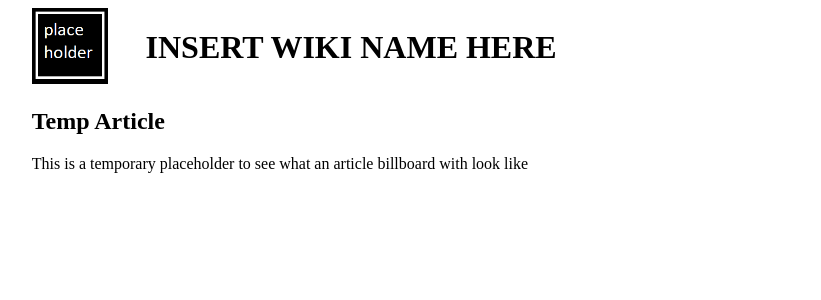
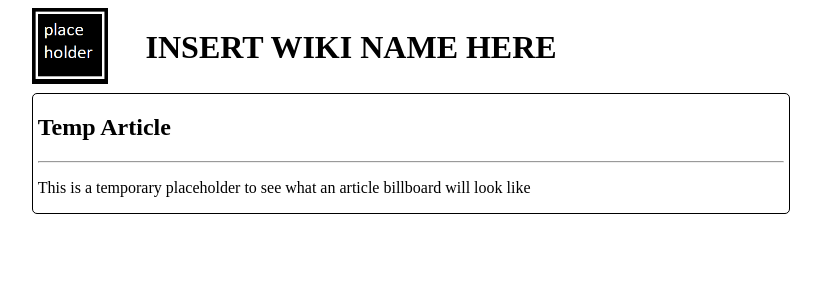
Before and after one commit to tobychadderton1/flyweight-wiki, a Flask app: page / in a window 1280 px wide. Shown: the top 300 px of the page, without its empty margins (229-1050 px from the left). Run offline with Flask 3, Linux system fonts and the light colour scheme.

Commit message:
billboard_css

```diff
--- a/static/style.css
+++ b/static/style.css
@@ -21,8 +21,12 @@
     grid-column: 3;
 }
 
-#post-billboard
+.post-billboard
 {
-    border: 2px solid black;
-    border-radius: 10px;
+    display: block;
+    border: 1px solid black;
+    border-radius: 5px;
+    padding-left: 5px;
+    padding-right: 5px;
+    margin-top: 5px;
 }
--- a/templates/article.html
+++ b/templates/article.html
@@ -1,11 +1,9 @@
 {% extends 'base.html' %}
 
 {% block content %}
-<div class="post-billboard">
 
 <p id="article-content">
     {{ body }}
 </p>
 
-</div>
 {% endblock %}
--- a/templates/home.html
+++ b/templates/home.html
@@ -4,8 +4,9 @@
 <div class="post-billboard">
 
 <h2>Temp Article</h2>
+<hr>
 <p>
-This is a temporary placeholder to see what an article billboard with look like
+This is a temporary placeholder to see what an article billboard will look like
 </p>
 
 </div>
```
